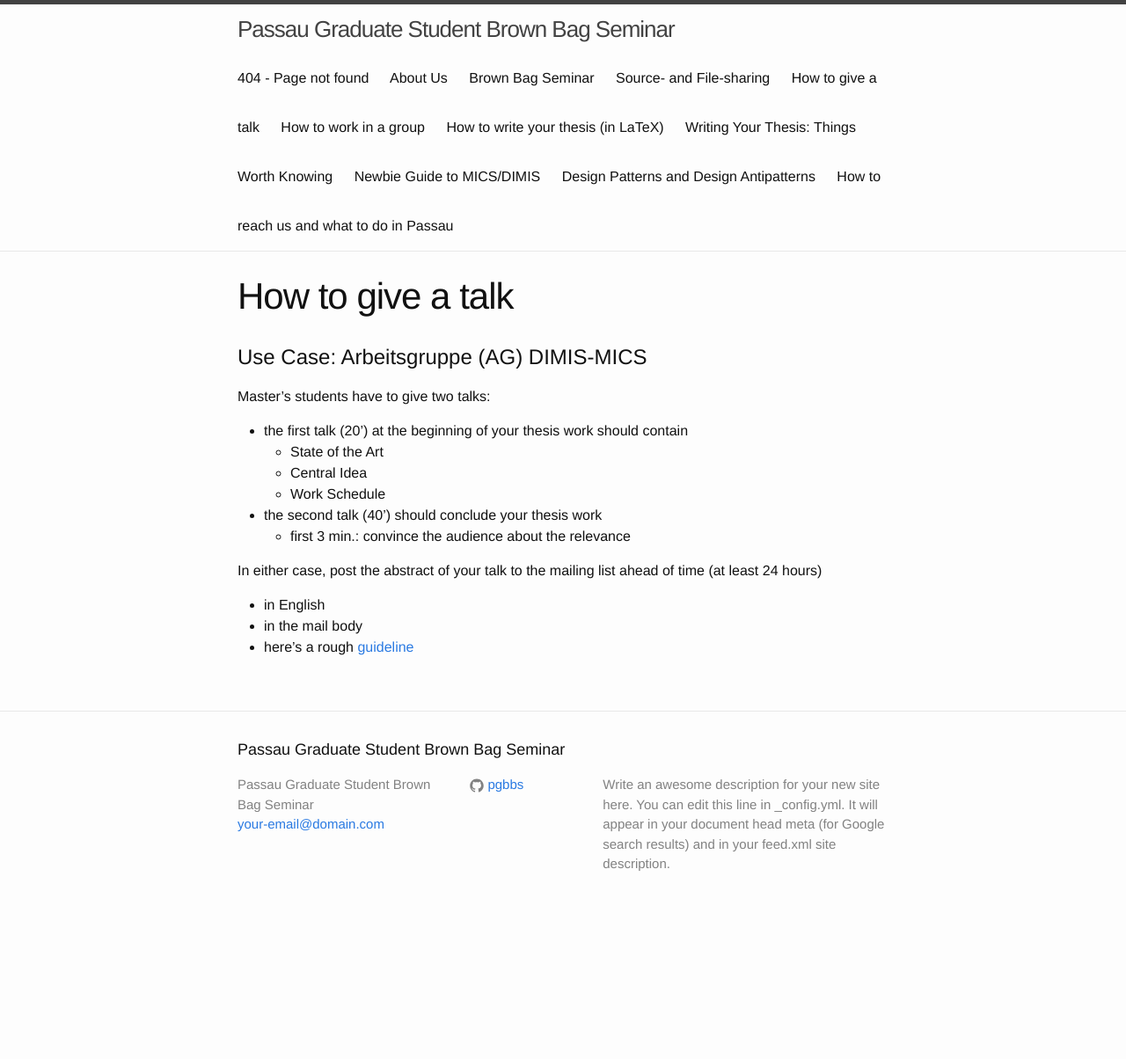
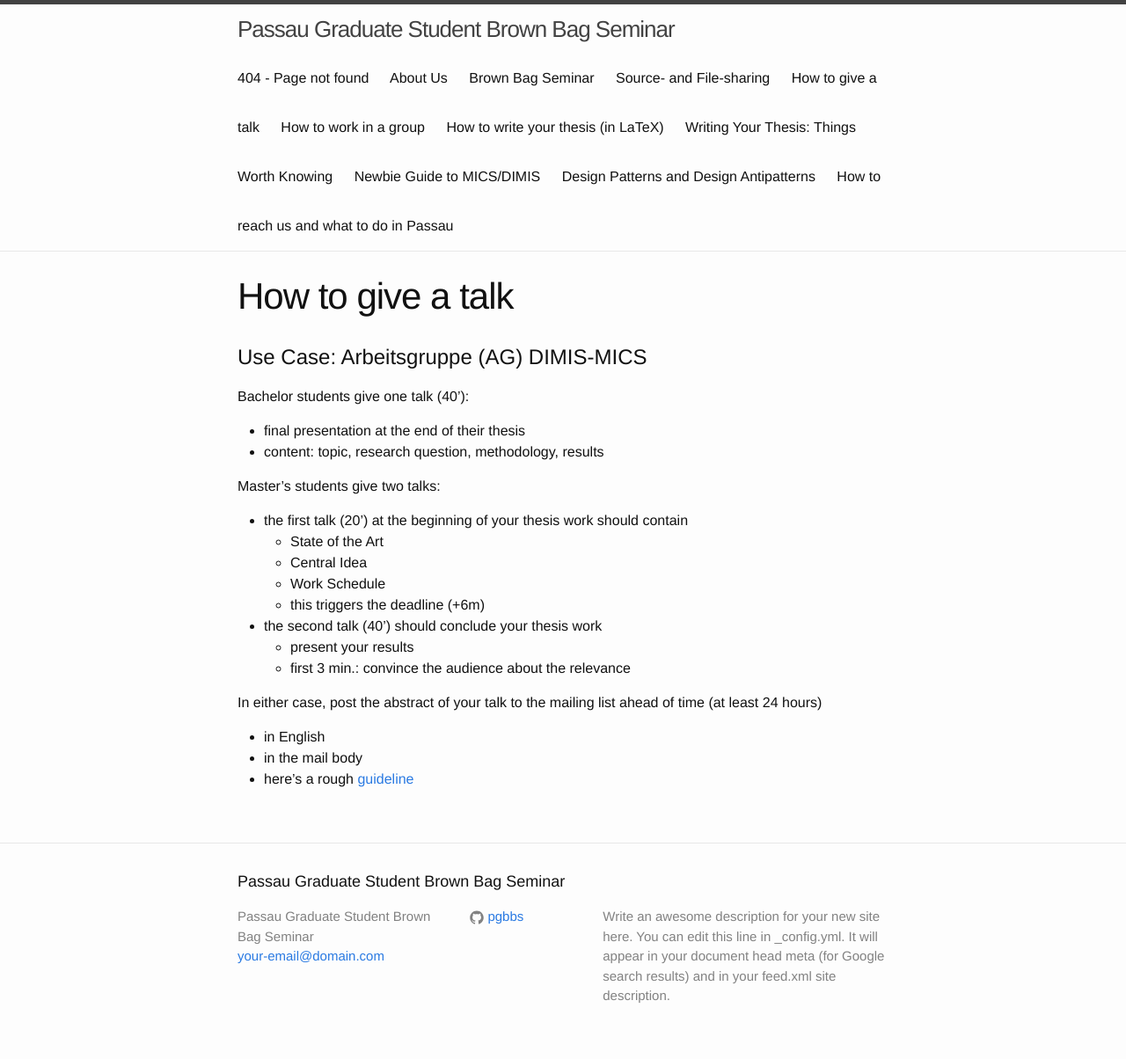
Before and after one commit to PGBBS/pgbbs.github.io, a Jekyll site: the page built from _pages/give-a-talk.md, in a window 1280 px wide. Shown: the whole page at 88% size. Built offline with Jekyll 4.4.1, drawn with Linux system fonts in a browser that asks for light colours; before the commit the page ends 1054 px from its top, so only the background shows below that.

Commit message:
add Bachelor-talk info to webpage and Feedbackbogen to docs

```diff
--- a/_pages/give-a-talk.md
+++ b/_pages/give-a-talk.md
@@ -5,18 +5,23 @@ layout: page
 
 # Use Case: Arbeitsgruppe (AG) DIMIS-MICS
 
-Master's students have to give two talks:
+Bachelor students give one talk (40'):
+- final presentation at the end of their thesis
+- content: topic, research question, methodology, results
+
+Master's students give two talks:
 - the first talk (20') at the beginning of your thesis work should
   contain
   - State of the Art
   - Central Idea
   - Work Schedule
+  - this triggers the deadline (+6m)
 - the second talk (40') should conclude your thesis work
+  - present your results
   - first 3 min.: convince the audience about the relevance
 
 In either case, post the abstract of your talk to the mailing
 list ahead of time (at least 24 hours)
 - in English
 - in the mail body
-- here's a rough
-  [guideline](https://www.verywell.com/how-to-write-an-abstract-2794845)
+- here's a rough [guideline](https://www.verywell.com/how-to-write-an-abstract-2794845)
```
Also changed, not shown: 2 other files.
